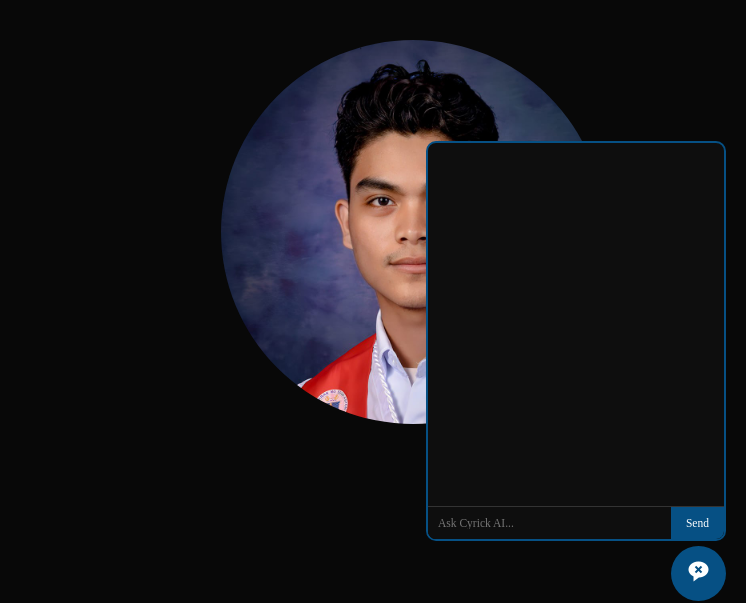
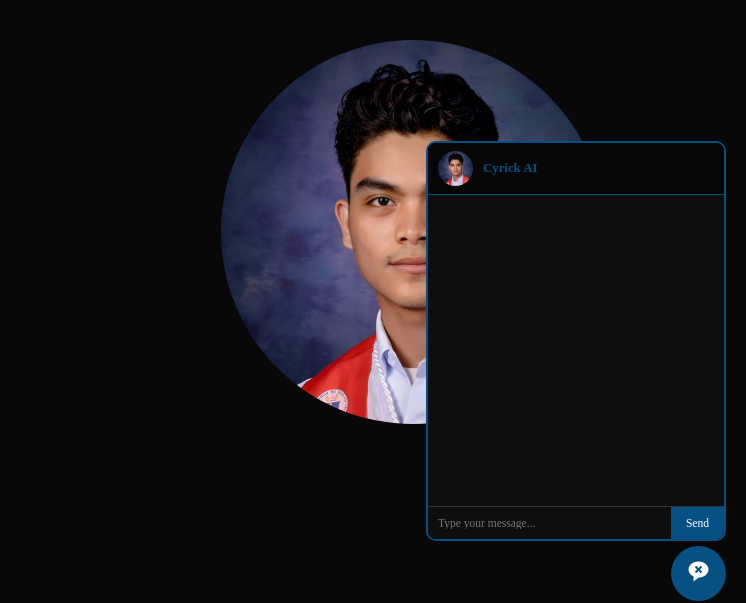
Before and after one commit to cyrick2/portfolio-by-ckt, a website: page index.html in a window 1280 px wide. Both pictures are taken after a click on the button 1232 px from the left and 752 px from the top of the page. Shown: the part 179-782 px from the top of the page, 534-1280 px from the left. Drawn offline with nearby package versions, Linux system fonts and the light colour scheme.

Commit message:
Describe what you changed

```diff
--- a/Script.js
+++ b/Script.js
@@ -162,13 +162,4 @@ async function sendMessage() {
     );
     console.error(error);
   }
-
-  // Auto-minimize on mobile
-  if (window.innerWidth <= 650) {
-    setTimeout(() => {
-      chatbotContainer.style.display = "none";
-      toggleIcon.classList.remove("bxs-message-rounded-x");
-      toggleIcon.classList.add("bxs-message-rounded-detail");
-    }, 500);
-  }
 }
--- a/Style.css
+++ b/Style.css
@@ -930,6 +930,29 @@ span {
     margin: 2.5rem auto;
   }
 }
+
+#chatbot-header {
+  display: flex;
+  align-items: center;
+  background: #060606;
+  border-bottom: 1px solid #065084;
+  padding: 8px 10px;
+}
+
+#chatbot-avatar {
+  width: 35px;
+  height: 35px;
+  border-radius: 50%;
+  object-fit: cover;
+  margin-right: 10px;
+}
+
+#chatbot-name {
+  color: #065084;
+  font-weight: 700;
+  font-size: 1rem;
+}
+
 #chatbot-container {
   width: 300px;
   height: 400px;
--- a/index.html
+++ b/index.html
@@ -298,12 +298,17 @@
 
     <!-- Chatbot Container -->
     <div id="chatbot-container">
-      <div id="chat-window"></div>
-      <div id="chat-input-container">
-        <input type="text" id="chat-input" placeholder="Ask Cyrick AI..." />
-       <button id="send-btn">Send</button>
+      <div id="chatbot-header">
+        <img src="Images/Profile Picture.jpg" alt="Cyrick AI" id="chatbot-avatar">
+        <span id="chatbot-name">Cyrick AI</span>
+      </div>
+       <div id="chat-window"></div>
+         <div id="chat-input-container">
+          <input type="text" id="chat-input" placeholder="Type your message..." />
+          <button id="send-btn">Send</button>
       </div>
     </div>
+
 
     <!-- Chat Toggle Button -->
     <button button id="chat-toggle-btn">
```
